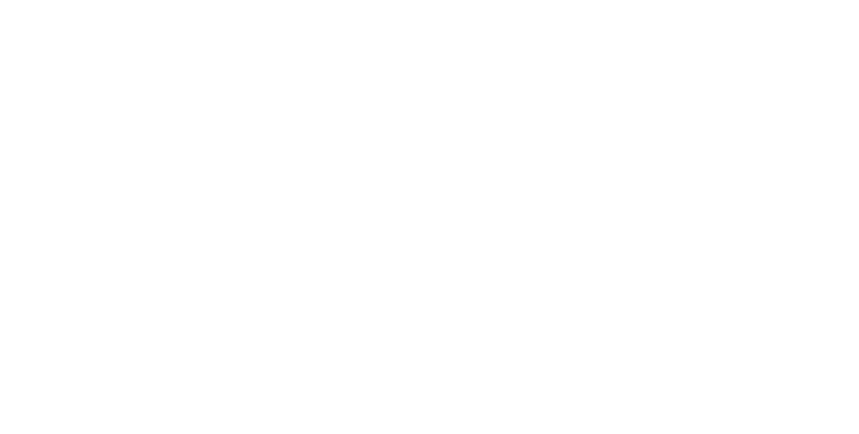
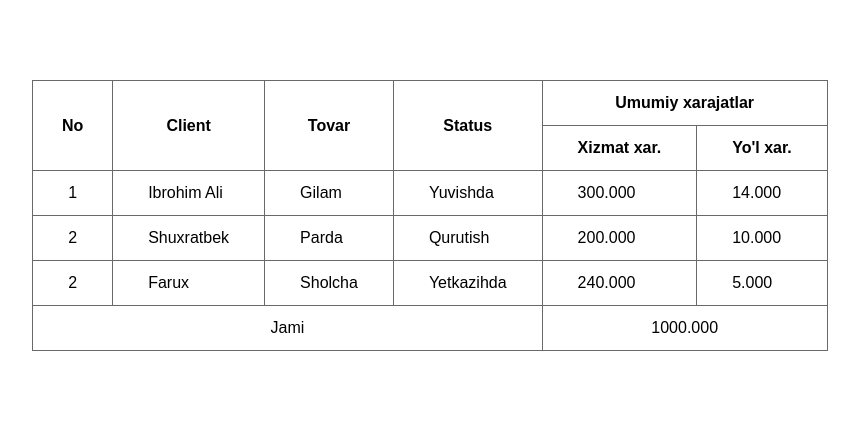
Before and after one commit to Shamsiddinxon/Table, a plain HTML site: page index.html in a window 1280 px wide. Shown: the whole page, without its empty margins (210-1069 px from the left). Drawn offline with Linux system fonts and the light colour scheme.

Commit message:
Initil commit

```diff
--- a/index.html
+++ b/index.html
@@ -4,9 +4,66 @@
     <meta charset="UTF-8">
     <meta http-equiv="X-UA-Compatible" content="IE=edge">
     <meta name="viewport" content="width=device-width, initial-scale=1.0">
-    <title>Starter Scss</title>
+    <link rel="stylesheet" href="./css/main.css">
+    <title>Table</title>
 </head>
 <body>
+    <div class="container">
 
+        <table class="table">
+            <thead>
+              <tr>
+                <th rowspan="2" class="noamber--thed">No</th>
+                <th rowspan="2">Client</th>
+                <th rowspan="2">Tovar</th>
+                <th rowspan="2">Status</th>
+                <th colspan="2">Umumiy xarajatlar</th>
+              </tr>
+
+              <tr>
+                  <th>Xizmat xar.</th>
+                  <th>Yo'l xar.</th>
+              </tr>
+            </thead>
+            <tbody>
+                <tr>
+                    <td class="namber--thed">1</td>
+                    <td>Ibrohim Ali</td>
+                    <td>Gilam</td>
+                    <td>Yuvishda</td>
+                    <td>300.000</td>
+                    <td>14.000</td>
+                </tr>
+            </tbody>
+
+            <tbody>
+                <tr>
+                    <td class="namber--thed">2</td>
+                    <td>Shuxratbek</td>
+                    <td>Parda</td>
+                    <td>Qurutish</td>
+                    <td>200.000</td>
+                    <td>10.000</td>
+                </tr>
+            </tbody>
+
+            <tbody>
+                <tr>
+                    <td class="namber--thed">2</td>
+                    <td>Farux</td>
+                    <td>Sholcha</td>
+                    <td>Yetkazihda</td>
+                    <td>240.000</td>
+                    <td>5.000</td>
+                </tr>
+
+                <tr>
+                    <td colspan="4" class="td--bottom">Jami</td>
+                    <td colspan="2" class="td--bottom">1000.000</td>
+                </tr>
+            </tbody>
+            </table>
+
+    </div>
 </body>
 </html>
--- a/scss/all-blokc/_all-blokc.scss
+++ b/scss/all-blokc/_all-blokc.scss
@@ -5,3 +5,4 @@
 @import 'main';
 @import 'hero';
 @import 'footer';
+@import 'table';
--- a/scss/all-blokc/_container.scss
+++ b/scss/all-blokc/_container.scss
@@ -1,6 +1,6 @@
-container {
-    width: 100%;
-    max-width: 1157px;
+.container {
+
+    width: 1157px;
     margin: 0 auto;
     padding: 0 20px;
 }
--- /dev/null
+++ b/scss/all-blokc/_table.scss
@@ -0,0 +1,17 @@
+.table {
+    margin: 80px auto;
+    border-collapse: collapse;
+}
+
+th,td {
+    padding: 10px 35px;
+    border: 1px solid dimgray;;
+}
+
+.noamber--thed {
+    padding: 10px 15px;
+}
+
+.td--bottom {
+    text-align: center;
+}
```
Also changed, not shown: css/main.css, 1 other file.
